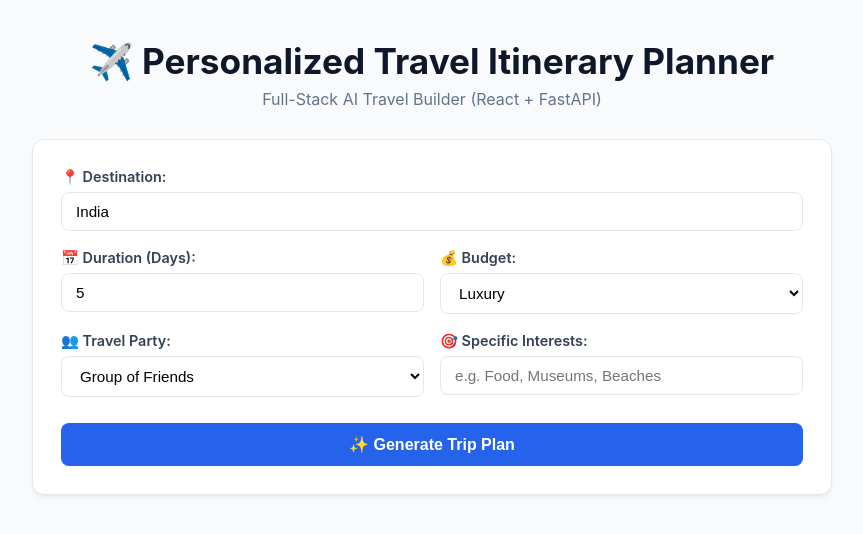
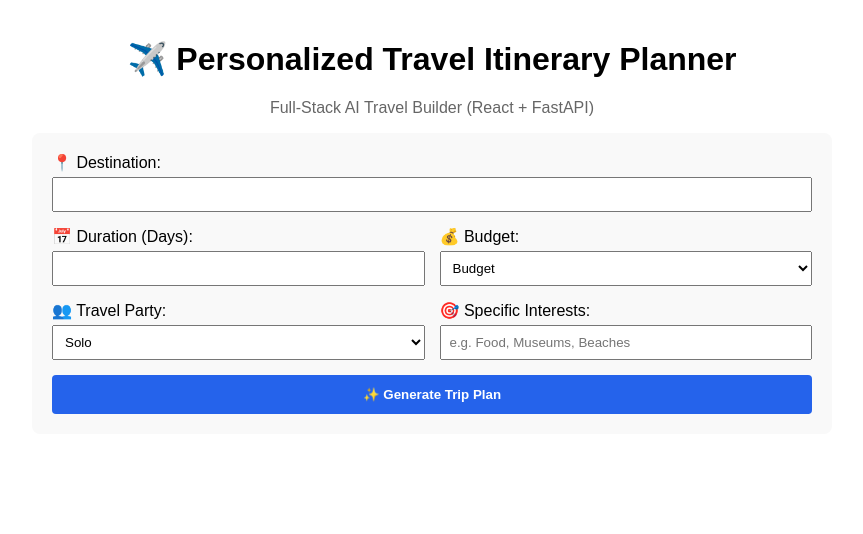
Before and after one commit to aanyash02/travel-itinerary-planner, a React app in the folder frontend/: page / in a window 1280 px wide. Shown: the top 534 px of the page, without its empty margins (208-1071 px from the left). Built offline with nearby package versions, Linux system fonts and the light colour scheme; the HTML template or start-up script is replaced by a standard one.

Commit message:
Update full code with production CORS and error handling

```diff
--- a/frontend/src/App.jsx
+++ b/frontend/src/App.jsx
@@ -1,40 +1,48 @@
-import { useState } from "react";
-import axios from "axios";
-import ReactMarkdown from "react-markdown";
-import "./App.css";
+import React, { useState } from 'react';
+import axios from 'axios';
 
 function App() {
   const [formData, setFormData] = useState({
-    destination: "India",
-    duration: 5,
-    budget: "Luxury",
-    travelers: "Group of Friends",
-    interests: "",
+    destination: '',
+    duration: '',
+    budget: 'Budget',
+    travel_party: 'Solo',
+    interests: ''
   });
 
-  const [itinerary, setItinerary] = useState("");
+  const [itinerary, setItinerary] = useState('');
   const [loading, setLoading] = useState(false);
   const [saving, setSaving] = useState(false);
-  const [saveStatus, setSaveStatus] = useState("");
-  const [error, setError] = useState("");
+  const [error, setError] = useState('');
+  const [saveStatus, setSaveStatus] = useState('');
 
   const handleChange = (e) => {
-    setFormData({ ...formData, [e.target.name]: e.target.value });
+    setFormData({
+      ...formData,
+      [e.target.name]: e.target.value
+    });
   };
 
   const handleGenerate = async (e) => {
     e.preventDefault();
     setLoading(true);
-    setError("");
-    setSaveStatus("");
-    setItinerary("");
+    setError('');
+    setSaveStatus('');
+    setItinerary('');
 
     try {
-      const response = await axios.post("https://travel-itinerary-planner-935ejqa71-logic-latitude.vercel.app/api/generate-itinerary", formData);
+      const response = await axios.post(
+        "https://travel-itinerary-planner-935ejqa71-logic-latitude.vercel.app/api/generate-itinerary",
+        formData
+      );
       setItinerary(response.data.itinerary_markdown);
     } catch (err) {
       console.error(err);
-      setError("Error: Failed to generate itinerary. Ensure FastAPI backend is running on port 8000.");
+      setError(
+        err.response?.data?.detail ||
+        err.message ||
+        "Failed to generate itinerary. Please check backend connection."
+      );
     } finally {
       setLoading(false);
     }
@@ -42,8 +50,8 @@ function App() {
 
   const handleSave = async () => {
     setSaving(true);
-    setSaveStatus("");
-    setError("");
+    setSaveStatus('');
+    setError('');
 
     try {
       const payload = {
@@ -51,55 +59,59 @@ function App() {
         itinerary_markdown: itinerary,
       };
 
-      await axios.post("https://travel-itinerary-planner-935ejqa71-logic-latitude.vercel.app/api/save-trip", payload);
-      setSaveStatus("Trip Saved to Supabase! 🎉");
+      await axios.post(
+        "https://travel-itinerary-planner-935ejqa71-logic-latitude.vercel.app/api/save-trip",
+        payload
+      );
+      setSaveStatus("Trip Saved to Supabase! 🥳");
     } catch (err) {
       console.error(err);
-      setError("Error saving trip. Please check backend connection.");
+      setError(
+        err.response?.data?.detail ||
+        "Error saving trip. Please check backend connection."
+      );
     } finally {
       setSaving(false);
     }
   };
 
   return (
-    <div className="container">
-      <h1>✈️ Personalized Travel Itinerary Planner</h1>
-      <p className="subtitle">Full-Stack AI Travel Builder (React + FastAPI)</p>
+    <div style={{ maxWidth: '800px', margin: '40px auto', fontFamily: 'sans-serif', padding: '0 20px' }}>
+      <h1 style={{ textAlign: 'center' }}>✈️ Personalized Travel Itinerary Planner</h1>
+      <p style={{ textAlign: 'center', color: '#666' }}>Full-Stack AI Travel Builder (React + FastAPI)</p>
 
-      <div className="form-card">
-        <form onSubmit={handleGenerate}>
-          <div className="form-group">
+      <form onSubmit={handleGenerate} style={{ background: '#f9f9f9', padding: '20px', borderRadius: '8px', marginBottom: '20px' }}>
+        <div style={{ marginBottom: '15px' }}>
           <label>📍 Destination:</label>
           <input
             type="text"
             name="destination"
             value={formData.destination}
             onChange={handleChange}
-              placeholder="e.g. Paris, Tokyo, Goa"
             required
+            style={{ width: '100%', padding: '8px', marginTop: '5px', boxSizing: 'border-box' }}
           />
         </div>
 
-          <div className="form-row">
-            <div className="form-group">
+        <div style={{ display: 'flex', gap: '15px', marginBottom: '15px' }}>
+          <div style={{ flex: 1 }}>
             <label>📅 Duration (Days):</label>
             <input
               type="number"
               name="duration"
-                min="1"
-                max="30"
               value={formData.duration}
               onChange={handleChange}
               required
+              style={{ width: '100%', padding: '8px', marginTop: '5px', boxSizing: 'border-box' }}
             />
           </div>
-
-            <div className="form-group">
+          <div style={{ flex: 1 }}>
             <label>💰 Budget:</label>
             <select
               name="budget"
               value={formData.budget}
               onChange={handleChange}
+              style={{ width: '100%', padding: '8px', marginTop: '5px', boxSizing: 'border-box' }}
             >
               <option value="Budget">Budget</option>
               <option value="Moderate">Moderate</option>
@@ -108,13 +120,14 @@ function App() {
           </div>
         </div>
 
-          <div className="form-row">
-            <div className="form-group">
+        <div style={{ display: 'flex', gap: '15px', marginBottom: '15px' }}>
+          <div style={{ flex: 1 }}>
             <label>👥 Travel Party:</label>
             <select
-                name="travelers"
-                value={formData.travelers}
+              name="travel_party"
+              value={formData.travel_party}
               onChange={handleChange}
+              style={{ width: '100%', padding: '8px', marginTop: '5px', boxSizing: 'border-box' }}
             >
               <option value="Solo">Solo</option>
               <option value="Couple">Couple</option>
@@ -122,44 +135,70 @@ function App() {
               <option value="Group of Friends">Group of Friends</option>
             </select>
           </div>
-
-            <div className="form-group">
+          <div style={{ flex: 1 }}>
             <label>🎯 Specific Interests:</label>
             <input
               type="text"
               name="interests"
+              placeholder="e.g. Food, Museums, Beaches"
               value={formData.interests}
               onChange={handleChange}
-                placeholder="e.g. Food, Museums, Beaches"
+              style={{ width: '100%', padding: '8px', marginTop: '5px', boxSizing: 'border-box' }}
             />
           </div>
         </div>
 
-          <button type="submit" className="btn-primary" disabled={loading}>
-            {loading ? "✨ Generating Itinerary..." : "✨ Generate Trip Plan"}
+        <button
+          type="submit"
+          disabled={loading}
+          style={{
+            width: '100%',
+            padding: '12px',
+            backgroundColor: '#2563eb',
+            color: 'white',
+            border: 'none',
+            borderRadius: '4px',
+            fontWeight: 'bold',
+            cursor: loading ? 'not-allowed' : 'pointer'
+          }}
+        >
+          {loading ? '✨ Generating Itinerary...' : '✨ Generate Trip Plan'}
         </button>
       </form>
+
+      {error && (
+        <div style={{ padding: '15px', backgroundColor: '#fee2e2', color: '#dc2626', borderRadius: '6px', marginBottom: '20px' }}>
+          {error}
         </div>
-
-      {error && <div className="error-card">{error}</div>}
-
-      {saveStatus && <div className="save-status">{saveStatus}</div>}
+      )}
 
       {itinerary && (
-        <div className="itinerary-card">
-          <div className="itinerary-header">
-            <h2>Generated Travel Itinerary</h2>
+        <div style={{ background: '#fff', padding: '20px', border: '1px solid #ddd', borderRadius: '8px' }}>
+          <h2>Generated Itinerary</h2>
+          <pre style={{ whiteSpace: 'pre-wrap', fontFamily: 'inherit', background: '#f3f4f6', padding: '15px', borderRadius: '6px' }}>
+            {itinerary}
+          </pre>
+
           <button
             onClick={handleSave}
-              className="btn-save"
             disabled={saving}
+            style={{
+              padding: '10px 20px',
+              backgroundColor: '#16a34a',
+              color: 'white',
+              border: 'none',
+              borderRadius: '4px',
+              fontWeight: 'bold',
+              cursor: saving ? 'not-allowed' : 'pointer',
+              marginTop: '10px'
+            }}
           >
-              {saving ? "Saving..." : "💾 Save Trip to Database"}
+            {saving ? 'Saving...' : '💾 Save Trip to Supabase'}
           </button>
-          </div>
-          <div className="markdown-content">
-            <ReactMarkdown>{itinerary}</ReactMarkdown>
-          </div>
+
+          {saveStatus && (
+            <p style={{ color: '#16a34a', fontWeight: 'bold', marginTop: '10px' }}>{saveStatus}</p>
+          )}
         </div>
       )}
     </div>
```
Also changed, not shown: 1 other file (tests, documents, lock files or other folders). Lines whose indentation alone changed are shown as unchanged.
